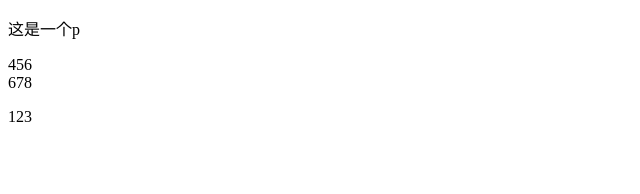
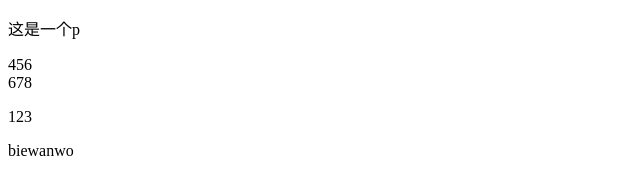
Before and after one commit to KuangWeian/MyDemo, a plain HTML site: page index.html in a window 1280 px wide. Shown: the full height of the page, 0-640 px from the left. Drawn offline with Linux system fonts and the light colour scheme.

Commit message:
添加了一个span

```diff
--- a/index.html
+++ b/index.html
@@ -11,5 +11,6 @@
     <span>456</span>
     <div>678</div>
     <p>123</p>
+    <span>biewanwo</span>
 </body>
 </html>
```
